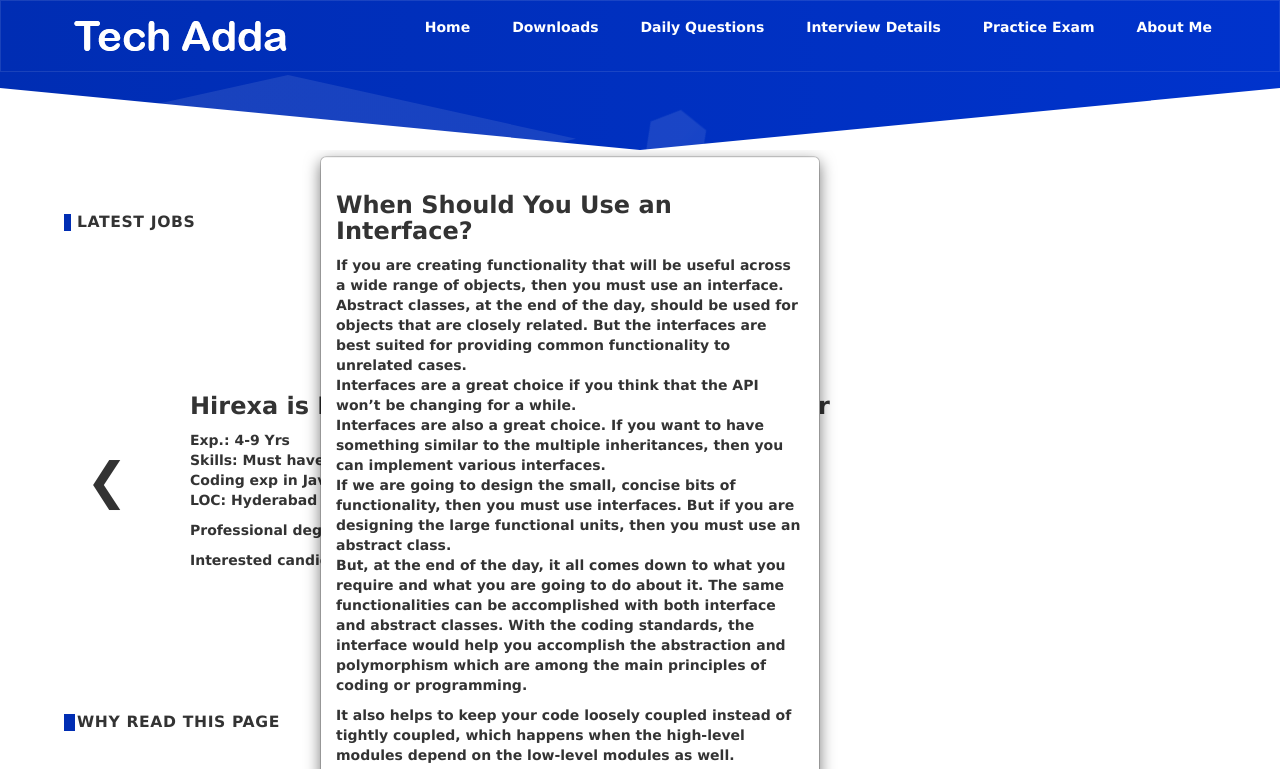
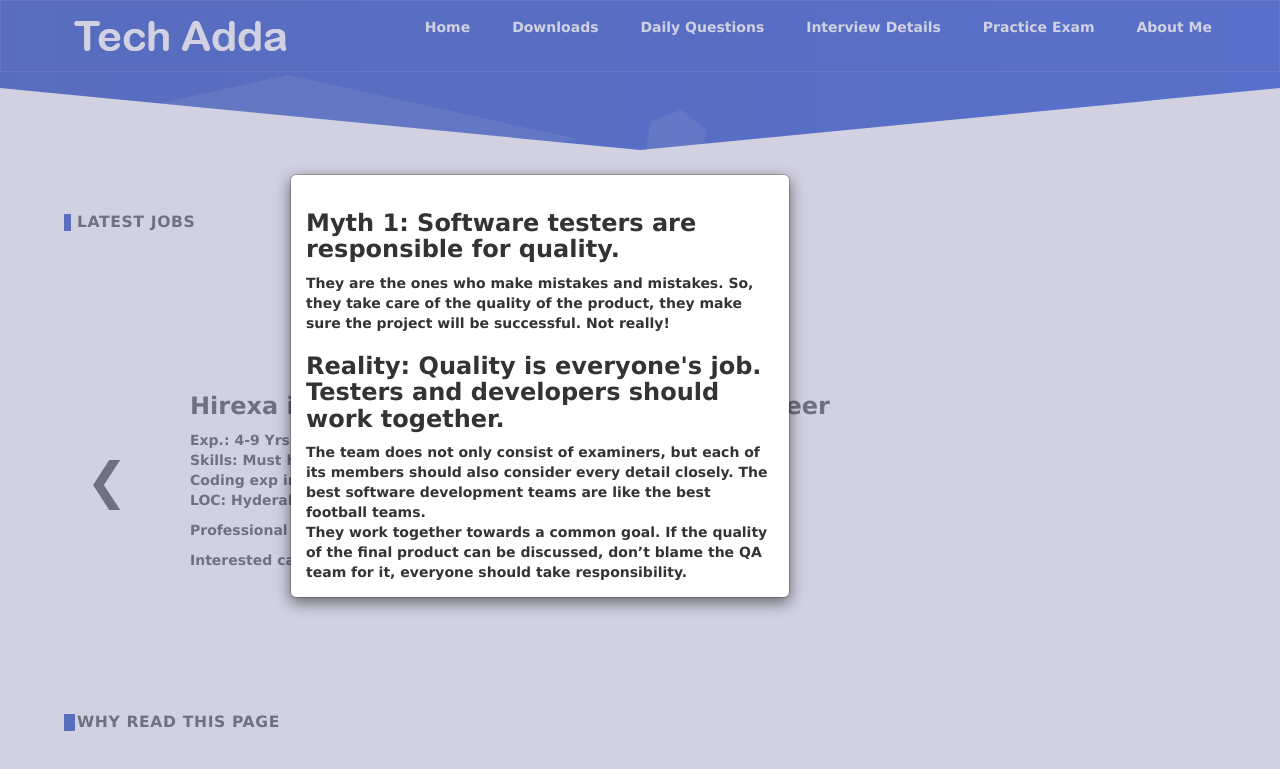
Before and after one commit to Ankit11191/techadda, a plain HTML site: page index.html in a window 1280 px wide. Shown: the top 769 px of the page. Drawn offline with nearby package versions, Linux system fonts and the light colour scheme.

Commit message:
v 7 June 2
Update

```diff
--- a/index.html
+++ b/index.html
@@ -38,13 +38,14 @@ p.justifed {
     height: 250px;
 }
 #myModal {
-            width: 1500px;
+            /* width: 1500px;
             height: 1800px;
             top: 25%;
             left: 25%;
-            margin-top: -50px;
-            margin-left: -500px;
-            padding: 150px;
+            margin-top: -50px;  */
+            margin-left: -200px;
+            padding: 250px;
+            background-color:  rgba(167, 167, 201, 0.527);;
         }
 </style>
 </head>
@@ -89,9 +90,13 @@ p.justifed {
                 <!-- Modal content-->
                 <div class="modal-content">
                   <div class="modal-body">
-                    <h3><strong>When Should You Use an Interface?</strong></h3>
-                    <p><strong>If you are creating functionality that will be useful across a wide range of objects, then you must use an interface. Abstract classes, at the end of the day, should be used for objects that are closely related. But the interfaces are best suited for providing common functionality to unrelated cases.</strong><br /><strong>Interfaces are a great choice if you think that the API won&rsquo;t be changing for a while.</strong><br /><strong>Interfaces are also a great choice. If you want to have something similar to the multiple inheritances, then you can implement various interfaces.</strong><br /><strong>If we are going to design the small, concise bits of functionality, then you must use interfaces. But if you are designing the large functional units, then you must use an abstract class.</strong><br /><strong>But, at the end of the day, it all comes down to what you require and what you are going to do about it. The same functionalities can be accomplished with both interface and abstract classes. With the coding standards, the interface would help you accomplish the abstraction and polymorphism which are among the main principles of coding or programming.</strong></p>
-                    <p><strong>It also helps to keep your code loosely coupled instead of tightly coupled, which happens when the high-level modules depend on the low-level modules as well. Interfaces can also be used for the dependency injection that makes it easier to mock the derived classes when testing.</strong></p>
+                    <h3><strong>Myth 1: Software testers are responsible for quality.</strong></h3>
+                    <div><strong>They are the ones who make mistakes and mistakes. So, they take care of the quality of the product, they make sure the project will be successful. Not really!</strong></div>
+                    <h3><strong>Reality: Quality is everyone's job. Testers and developers should work together.</strong></h3>
+                    <strong>The team does not only consist of examiners, but each of its members should also consider every detail closely. The best software development teams are like the best football teams.</strong>
+                    <br />
+                    <strong>They work together towards a common goal. If the quality of the final product can be discussed, don&rsquo;t blame the QA team for it, everyone should take responsibility.</strong>
+
                   </div>
                 </div>
               </div>
```
